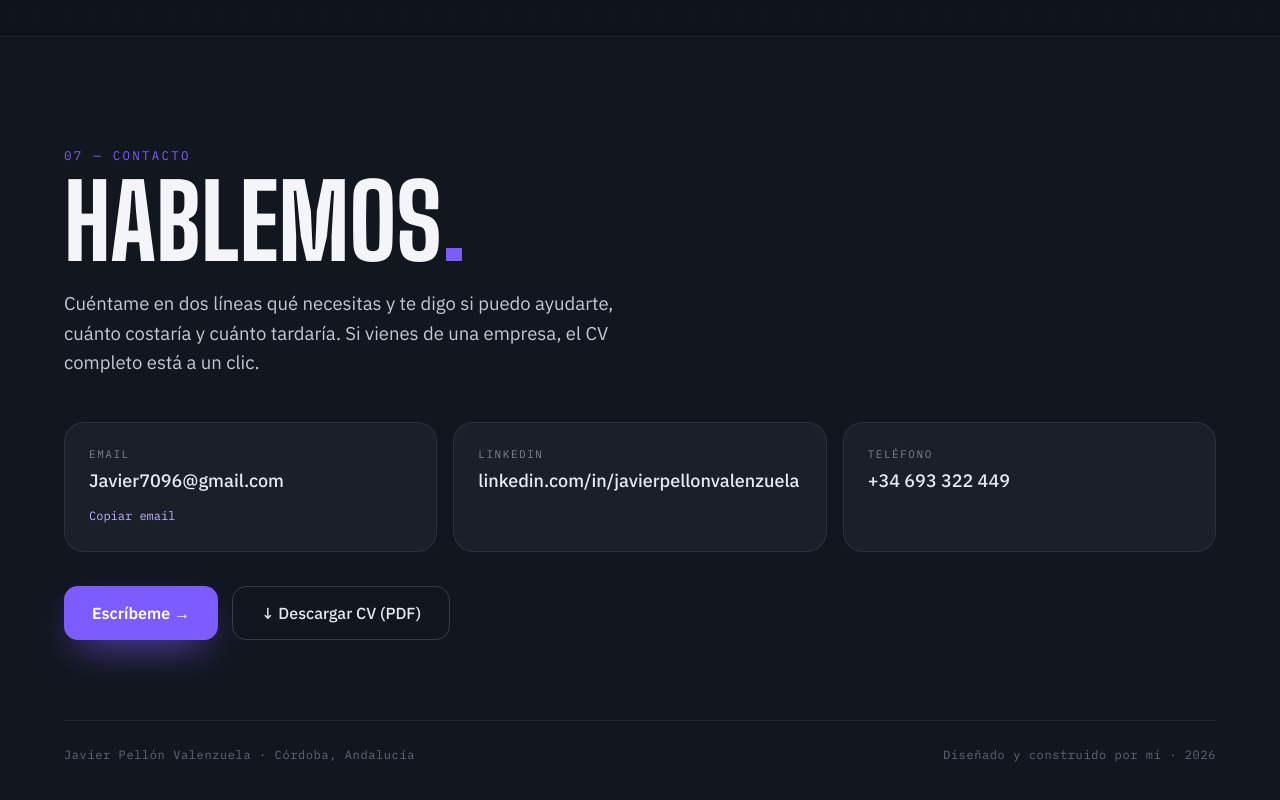
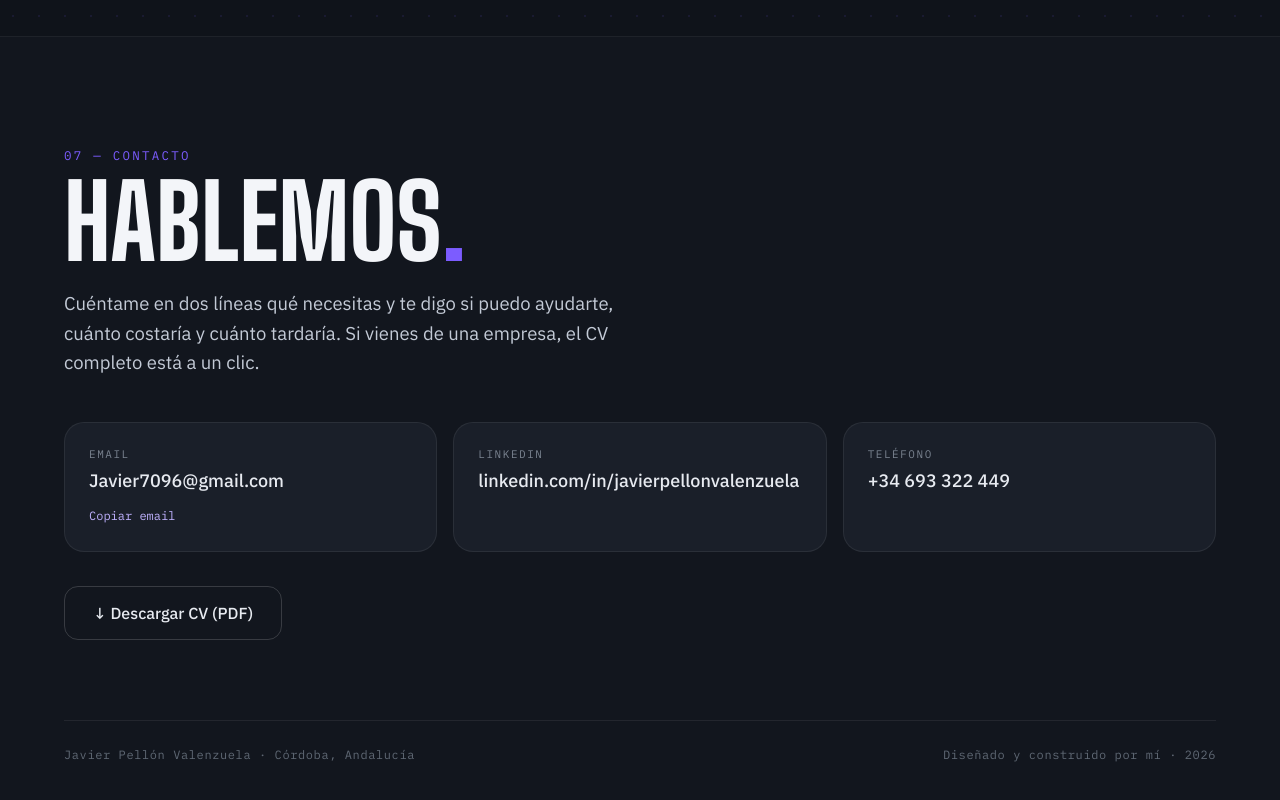
Before and after one commit to Jaskiz/portfolio-javier-pellon, a React (Vite) app: page / in a window 1280 px wide. Shown: the part 7700-8500 px from the top of the page. Built offline with nearby package versions, Linux system fonts and the light colour scheme.

Commit message:
Simplifica el bloque de contacto: quita el boton Escribeme y deja Email/Telefono como texto informativo, solo LinkedIn y el CV son pulsables

```diff
--- a/src/components/Contacto.css
+++ b/src/components/Contacto.css
@@ -46,19 +46,10 @@
   transition: transform 0.28s, border-color 0.28s;
 }
 
-.contacto__card:hover {
+.contacto__card--linkedin:hover {
   transform: translateY(-5px);
+  border-color: rgba(59, 130, 246, 0.55);
   color: var(--text-body);
-}
-
-.contacto__card--email:hover {
-  border-color: rgba(124, 92, 255, 0.55);
-}
-.contacto__card--linkedin:hover {
-  border-color: rgba(59, 130, 246, 0.55);
-}
-.contacto__card--telefono:hover {
-  border-color: rgba(45, 212, 191, 0.55);
 }
 
 .contacto__card-label {
@@ -107,19 +98,6 @@
   font-weight: 500;
 }
 
-.contacto__btn--primary {
-  background: var(--accent);
-  color: #fff !important;
-  font-weight: 600;
-  box-shadow: 0 16px 40px -14px rgba(124, 92, 255, 0.85);
-  transition: background 0.2s, transform 0.2s;
-}
-
-.contacto__btn--primary:hover {
-  background: var(--accent-hover);
-  transform: translateY(-2px);
-}
-
 .contacto__btn--secondary {
   background: transparent;
   border: 1px solid rgba(255, 255, 255, 0.16);
--- a/src/components/Contacto.jsx
+++ b/src/components/Contacto.jsx
@@ -6,11 +6,7 @@ import './Contacto.css';
 export default function Contacto() {
   const [copied, setCopied] = useState(false);
 
-  // Copia el email aparte del mailto: si el visitante no tiene cliente de correo
-  // configurado, el mailto: le deja la pestaña en blanco y así puede pegarlo donde quiera.
-  const handleCopyEmail = (e) => {
-    e.preventDefault();
-    e.stopPropagation();
+  const handleCopyEmail = () => {
     navigator.clipboard.writeText(CONTACTO.email).then(() => {
       setCopied(true);
       setTimeout(() => setCopied(false), 2000);
@@ -30,13 +26,13 @@ export default function Contacto() {
         </Reveal>
 
         <Reveal className="contacto__cards">
-          <a href={`mailto:${CONTACTO.email}`} className="contacto__card contacto__card--email">
+          <div className="contacto__card contacto__card--info">
             <span className="contacto__card-label">Email</span>
             <span className="contacto__card-value">{CONTACTO.email}</span>
             <button type="button" className="contacto__copy-btn" onClick={handleCopyEmail}>
               {copied ? '✓ Copiado' : 'Copiar email'}
             </button>
-          </a>
+          </div>
           <a
             href={CONTACTO.linkedinHref}
             target="_blank"
@@ -46,16 +42,13 @@ export default function Contacto() {
             <span className="contacto__card-label">LinkedIn</span>
             <span className="contacto__card-value">{CONTACTO.linkedin}</span>
           </a>
-          <a href={CONTACTO.telefonoHref} className="contacto__card contacto__card--telefono">
+          <div className="contacto__card contacto__card--info">
             <span className="contacto__card-label">Teléfono</span>
             <span className="contacto__card-value">{CONTACTO.telefono}</span>
-          </a>
+          </div>
         </Reveal>
 
         <Reveal className="contacto__actions">
-          <a href={`mailto:${CONTACTO.email}`} className="contacto__btn contacto__btn--primary">
-            Escríbeme →
-          </a>
           <a href={CONTACTO.cvHref} download={CONTACTO.cvNombre} className="contacto__btn contacto__btn--secondary">
             ↓ Descargar CV (PDF)
           </a>
```
